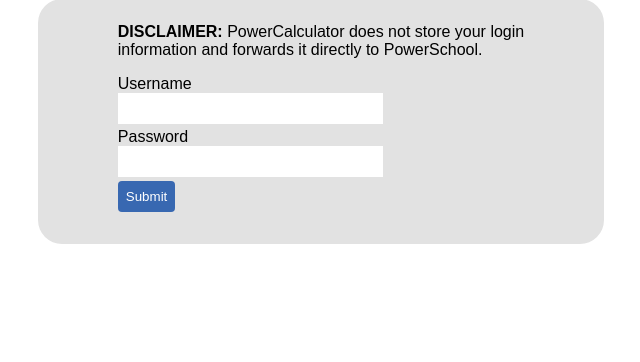
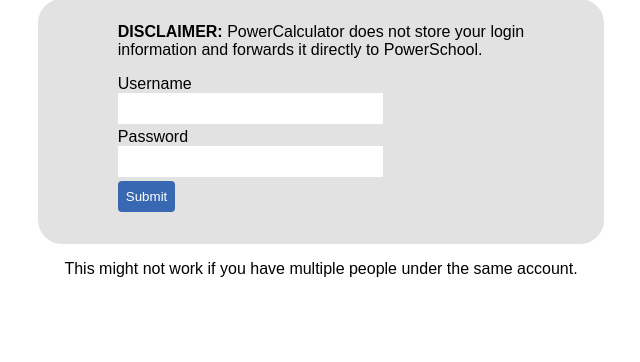
Before and after one commit to NovialRiptide/PowerCalculator, a Flask app: page / in a window 1280 px wide. Shown: the part 373-735 px from the top of the page, without its empty margins (319-959 px from the left). Run offline with Flask 2, Linux system fonts and the light colour scheme.

Commit message:
Added note to users that multiple people support does not worl

```diff
--- a/templates/homepage.html
+++ b/templates/homepage.html
@@ -27,5 +27,6 @@
             <input type="submit">
         </form>
     </div>
+    <p>This might not work if you have multiple people under the same account.</p>
 </body>
 </html>
```
